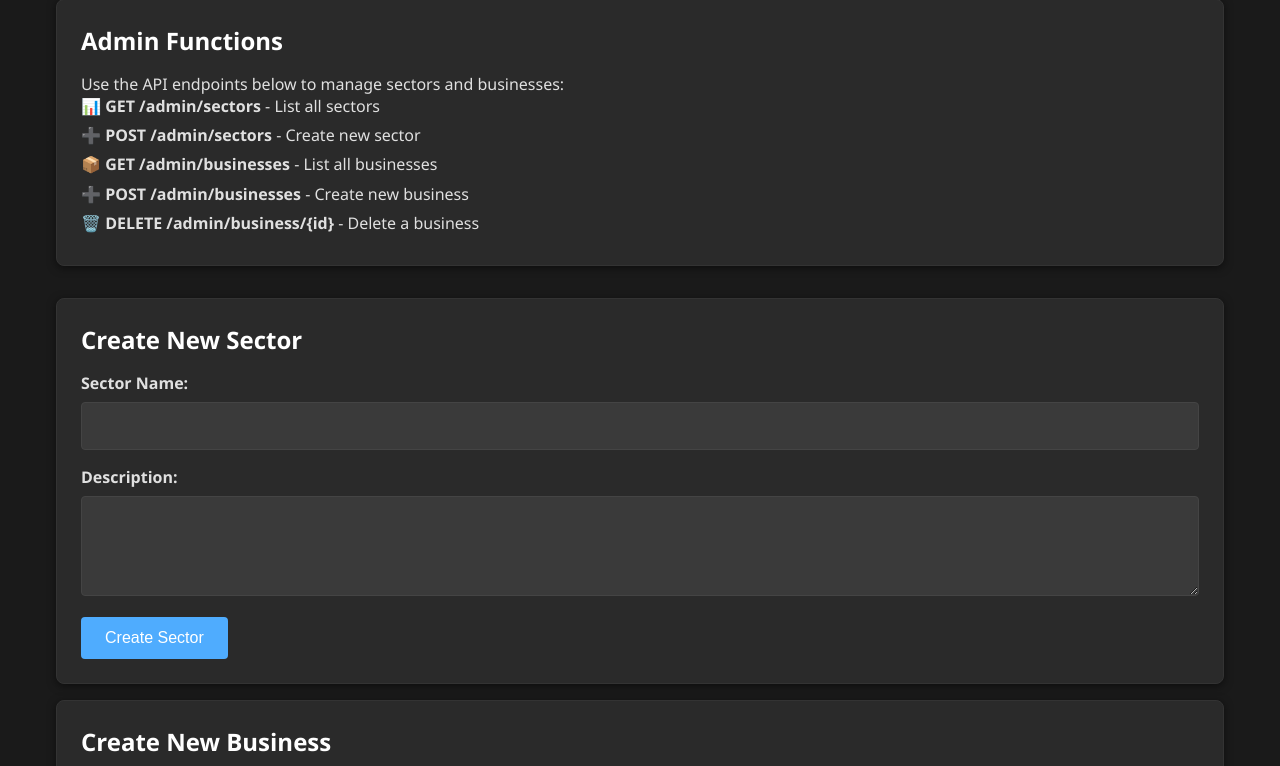
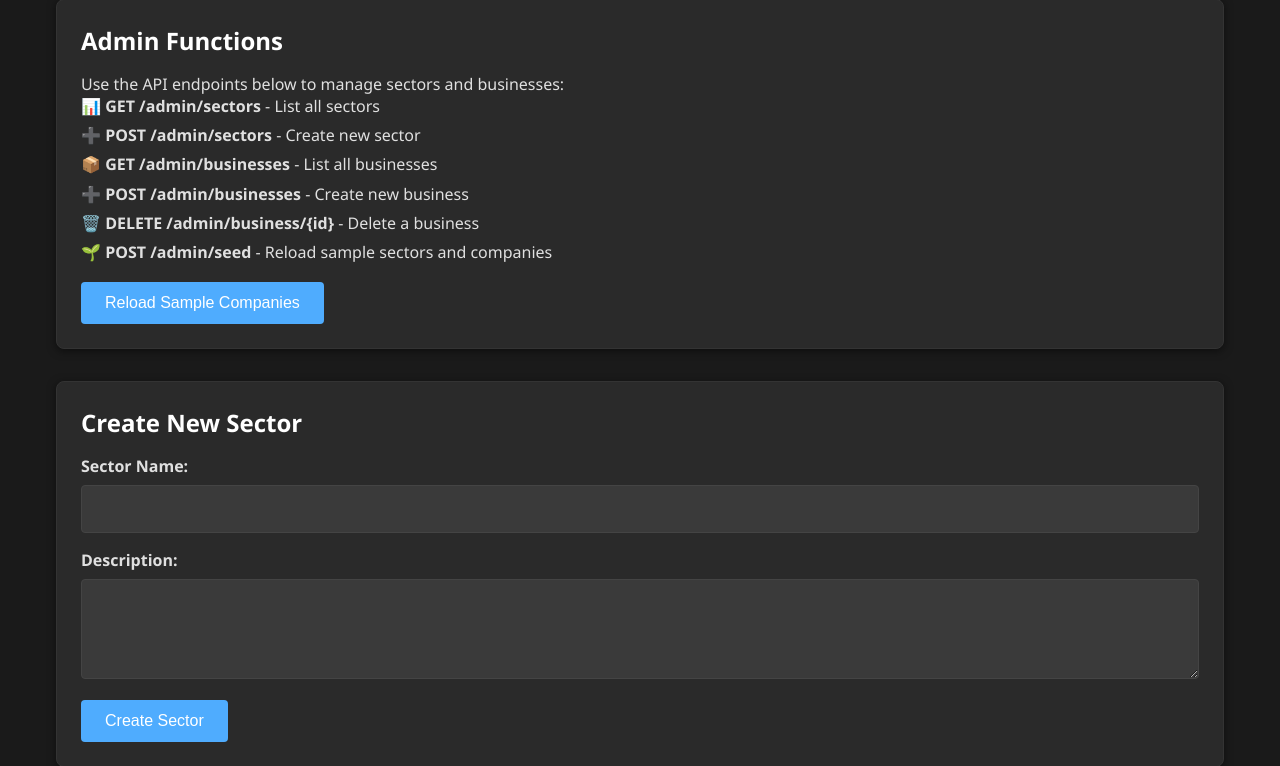
Before and after one commit to souramanse-web/Business-Ratings, a Flask app: template templates/admin_dashboard.html in a window 1280 px wide. Shown: the part 311-1077 px from the top of the page. Run offline with Flask 3, Linux system fonts and the light colour scheme; the template is opened without the code that fills it, so the values that code supplies are empty.

Commit message:
Add admin one-click company reseed action

```diff
--- a/app.py
+++ b/app.py
@@ -188,6 +188,80 @@ def ensure_database_ready():
             existing_user.is_admin = True
             existing_user.set_password(admin_password)
             db.session.commit()
+
+
+def seed_sample_data(reset_businesses: bool = True):
+    """Seed sectors and businesses. Optionally clear ratings/businesses first."""
+    sectors_data = [
+        {'name': 'Banks', 'description': 'Banks and Banking Services - Personal and Business Banking'},
+        {'name': 'Insurance', 'description': 'Insurance Companies - Auto, Health, Home, and Life Insurance'},
+        {'name': 'Hotels', 'description': 'Hotels and Hospitality - Accommodations and Travel Services'},
+        {'name': 'Technology', 'description': 'Software, hardware, IT services'},
+        {'name': 'Retail', 'description': 'Clothing, electronics, general merchandise'},
+        {'name': 'Clinics', 'description': 'Hospitals, clinics, medical services'},
+        {'name': 'Food & Beverage', 'description': 'Restaurants, cafes, food delivery'},
+    ]
+
+    for sector_data in sectors_data:
+        existing_sector = Sector.query.filter_by(name=sector_data['name']).first()
+        if not existing_sector:
+            db.session.add(Sector(name=sector_data['name'], description=sector_data['description']))
+        else:
+            existing_sector.description = sector_data['description']
+
+    db.session.commit()
+
+    sectors_by_name = {sector.name: sector for sector in Sector.query.all()}
+
+    if reset_businesses:
+        Rating.query.delete()
+        Business.query.delete()
+        db.session.commit()
+
+    businesses_data = [
+        {'name': 'Coris Bank', 'description': 'Full-service banking solutions', 'sector': 'Banks', 'location': 'New York', 'website': 'https://example.com'},
+        {'name': 'Bank Of Africa', 'description': 'Community-focused banking', 'sector': 'Banks', 'location': 'Atlanta', 'website': ''},
+        {'name': 'Ecobank', 'description': 'Pan-African banking services', 'sector': 'Banks', 'location': 'Lomé', 'website': ''},
+        {'name': 'Atlantic Bank', 'description': 'Corporate and investment banking', 'sector': 'Banks', 'location': 'London', 'website': ''},
+
+        {'name': 'SafeGuard Insurance', 'description': 'Auto and home insurance', 'sector': 'Insurance', 'location': 'Chicago', 'website': 'https://example.com'},
+        {'name': 'HealthShield Inc', 'description': 'Health insurance provider', 'sector': 'Insurance', 'location': 'Boston', 'website': ''},
+        {'name': 'LifeSecure Insurance', 'description': 'Life and disability insurance', 'sector': 'Insurance', 'location': 'Denver', 'website': ''},
+
+        {'name': 'Grand Plaza Hotel', 'description': 'Luxury 5-star hotel with premium amenities', 'sector': 'Hotels', 'location': 'New York', 'website': 'https://example.com'},
+        {'name': 'Comfort Inn Express', 'description': 'Budget-friendly accommodations', 'sector': 'Hotels', 'location': 'Austin', 'website': ''},
+        {'name': 'Seaside Resort', 'description': 'Beachfront resort with spa facilities', 'sector': 'Hotels', 'location': 'Miami', 'website': ''},
+
+        {'name': 'TechCorp', 'description': 'Leading software solutions', 'sector': 'Technology', 'location': 'San Francisco', 'website': ''},
+        {'name': 'StyleHub', 'description': 'Fashion and accessories', 'sector': 'Retail', 'location': 'New York', 'website': ''},
+        {'name': 'HealthPlus', 'description': 'Modern medical center', 'sector': 'Clinics', 'location': 'Boston', 'website': ''},
+    ]
+
+    created_businesses = 0
+    for business_data in businesses_data:
+        sector = sectors_by_name.get(business_data['sector'])
+        if not sector:
+            continue
+
+        existing_business = Business.query.filter_by(name=business_data['name']).first()
+        if not existing_business:
+            business = Business(
+                name=business_data['name'],
+                description=business_data['description'],
+                sector_id=sector.id,
+                website=business_data['website'],
+                location=business_data['location']
+            )
+            db.session.add(business)
+            created_businesses += 1
+
+    db.session.commit()
+
+    return {
+        'sectors': Sector.query.count(),
+        'businesses': Business.query.count(),
+        'created_businesses': created_businesses,
+    }
 
 
 @login_manager.user_loader
@@ -415,6 +489,19 @@ def admin_delete_business(business_id):
     return jsonify({'message': 'Business deleted'}), 200
 
 
+@app.route('/admin/seed', methods=['POST'])
+@login_required
+def admin_seed_data():
+    if not current_user.is_admin:
+        return jsonify({'error': 'Unauthorized'}), 403
+
+    summary = seed_sample_data(reset_businesses=True)
+    return jsonify({
+        'message': 'Sample sectors and companies loaded successfully',
+        'summary': summary
+    }), 200
+
+
 # =====================
 # Error Handlers
 # =====================
@@ -444,57 +531,11 @@ def init_db():
 @app.cli.command()
 def seed_db():
     """Seed the database with sample data."""
-    # Create sample sectors
-    sectors = [
-        Sector(name='Banks', description='Banks and Banking Services - Personal and Business Banking'),
-        Sector(name='Insurance', description='Insurance Companies - Auto, Health, Home, and Life Insurance'),
-        Sector(name='Hotels', description='Hotels and Hospitality - Accommodations and Travel Services'),
-        Sector(name='Technology', description='Software, hardware, IT services'),
-        Sector(name='Retail', description='Clothing, electronics, general merchandise'),
-        Sector(name='Clinics', description='Hospitals, clinics, medical services'),
-        Sector(name='Food & Beverage', description='Restaurants, cafes, food delivery'),
-    ]
-
-    for sector in sectors:
-        if not Sector.query.filter_by(name=sector.name).first():
-            db.session.add(sector)
-
-    db.session.commit()
-
-    # Clear all businesses before seeding
-    Business.query.delete()
-    db.session.commit()
-
-    # Create sample businesses
-    businesses = [
-        # Banks
-        Business(name='Coris Bank', description='Full-service banking solutions', sector_id=1, location='New York', website='https://example.com'),
-        Business(name='Bank Of Africa', description='Community-focused banking', sector_id=1, location='Atlanta'),
-        Business(name='Ecobank', description='Pan-African banking services', sector_id=1, location='Lomé'),
-        Business(name='Atlantic Bank', description='Corporate and investment banking', sector_id=1, location='London'),
-
-        # Insurance
-        Business(name='SafeGuard Insurance', description='Auto and home insurance', sector_id=2, location='Chicago', website='https://example.com'),
-        Business(name='HealthShield Inc', description='Health insurance provider', sector_id=2, location='Boston'),
-        Business(name='LifeSecure Insurance', description='Life and disability insurance', sector_id=2, location='Denver'),
-
-        # Hotels
-        Business(name='Grand Plaza Hotel', description='Luxury 5-star hotel with premium amenities', sector_id=3, location='New York', website='https://example.com'),
-        Business(name='Comfort Inn Express', description='Budget-friendly accommodations', sector_id=3, location='Austin'),
-        Business(name='Seaside Resort', description='Beachfront resort with spa facilities', sector_id=3, location='Miami'),
-
-        # Other sectors
-        Business(name='TechCorp', description='Leading software solutions', sector_id=4, location='San Francisco'),
-        Business(name='StyleHub', description='Fashion and accessories', sector_id=5, location='New York'),
-        Business(name='HealthPlus', description='Modern medical center', sector_id=6, location='Boston'),
-    ]
-
-    for business in businesses:
-        if not Business.query.filter_by(name=business.name).first():
-            db.session.add(business)
-
-    db.session.commit()
-    print('Database seeded with sample data.')
+    summary = seed_sample_data(reset_businesses=True)
+    print(
+        f"Database seeded with sample data. "
+        f"Sectors: {summary['sectors']}, Businesses: {summary['businesses']}"
+    )
 
 
 @app.cli.command()
--- a/templates/admin_dashboard.html
+++ b/templates/admin_dashboard.html
@@ -69,7 +69,9 @@
             <li>📦 <strong>GET /admin/businesses</strong> - List all businesses</li>
             <li>➕ <strong>POST /admin/businesses</strong> - Create new business</li>
             <li>🗑️ <strong>DELETE /admin/business/{id}</strong> - Delete a business</li>
+            <li>🌱 <strong>POST /admin/seed</strong> - Reload sample sectors and companies</li>
         </ul>
+        <button id="seedDataBtn" class="btn" type="button" style="margin-top: 0.75rem;">Reload Sample Companies</button>
     </div>
 
     <div class="card">
@@ -192,6 +194,36 @@ document.addEventListener('DOMContentLoaded', async function() {
             alert('Error creating business');
         }
     });
+
+    // Handle sample data reseed
+    const seedBtn = document.getElementById('seedDataBtn');
+    if (seedBtn) {
+        seedBtn.addEventListener('click', async function() {
+            const confirmed = confirm('This will reload sample companies and clear existing ratings. Continue?');
+            if (!confirmed) return;
+
+            seedBtn.disabled = true;
+            const originalText = seedBtn.textContent;
+            seedBtn.textContent = 'Reloading...';
+
+            try {
+                const response = await fetch('/admin/seed', { method: 'POST' });
+                const data = await response.json();
+                if (response.ok) {
+                    alert(`${data.message}\nSectors: ${data.summary.sectors}\nBusinesses: ${data.summary.businesses}`);
+                    location.reload();
+                } else {
+                    alert(data.error || 'Failed to reload sample data');
+                }
+            } catch (error) {
+                console.error('Error:', error);
+                alert('Failed to reload sample data');
+            } finally {
+                seedBtn.disabled = false;
+                seedBtn.textContent = originalText;
+            }
+        });
+    }
 });
 </script>
 {% endblock %}
```
